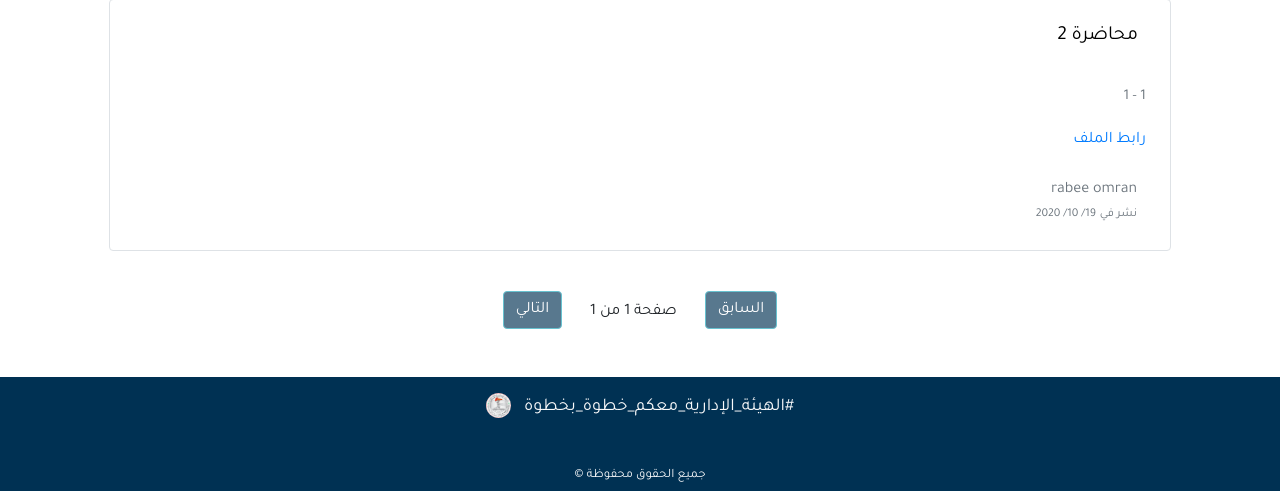
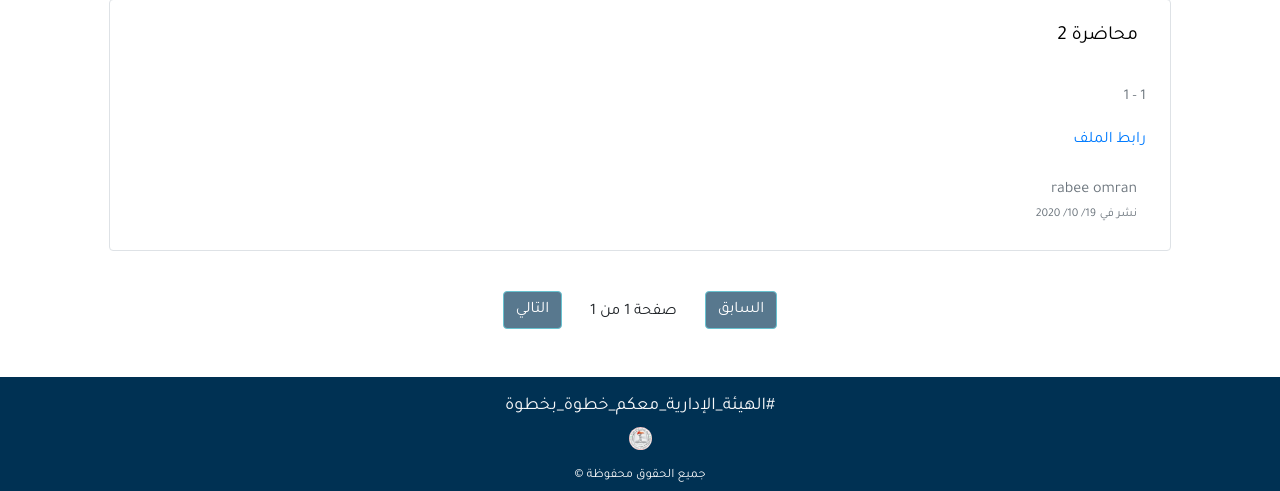
Before and after one commit to Rabee-Omran/ITP-Team-Project-Django, a Django app: page /1/ in a window 1280 px wide. Shown: the part 511-1002 px from the top of the page. Run offline with Django 3.2, Linux system fonts and the light colour scheme; data comes from the database, SQL or seed files in the repository; some libraries are stand-ins or nearby versions.

Commit message:
Add All Files

```diff
--- a/app/templates/base.html
+++ b/app/templates/base.html
@@ -131,17 +131,21 @@
            <div class="col-md ">
               <div class="col mx-auto">
          <div class="ol-md text-center pt-3">
-          <small class="text-light " style="font-size: 18px;">     #الهيئة_الإدارية_معكم_خطوة_بخطوة  &nbsp; <a href="https://www.facebook.com/groups/IT.ALBA3TH.staff"><img src="{% static 'images/index.jpeg' %}" class="rounded-circle" width="25px" alt=""></a></small>
+          <small class="text-light " style="font-size: 18px;">     #الهيئة_الإدارية_معكم_خطوة_بخطوة   </small>
 
          </div>
          </div>
 
          <div class="col mx-auto">
           <div class="col-md text-center pt-1">
-         <a class="text-light" href="https://www.facebook.com/ITP-Team-104204831294342" style="font-size: 23px;"><i class="fab fa-facebook text-light"></i></a>
-          <a class="text-light pr-2" href="https://t.me/ITP_Team1" style="font-size: 23px;">  <i class="fab fa-telegram"></i></a>
+
+         <a class="text-light " href="https://www.facebook.com/ITP-Team-104204831294342" style="font-size: 23px;"><i class="fab fa-facebook text-light"></i></a>
+         <a class="text-light " style="font-size: 23px;"  href="https://www.facebook.com/groups/IT.ALBA3TH.staff"> <img src="{% static 'images/index.jpeg' %}" class="rounded-circle" width="23px" alt=""></a>
+          <a class="text-light  " href="https://t.me/ITP_Team1" style="font-size: 23px;">  <i class=" fab fa-telegram"></i></a>
+
 
         </div>     </div>
+
 
     <div class="col mx-auto">
          <div class="col-md text-center p-1">
```
